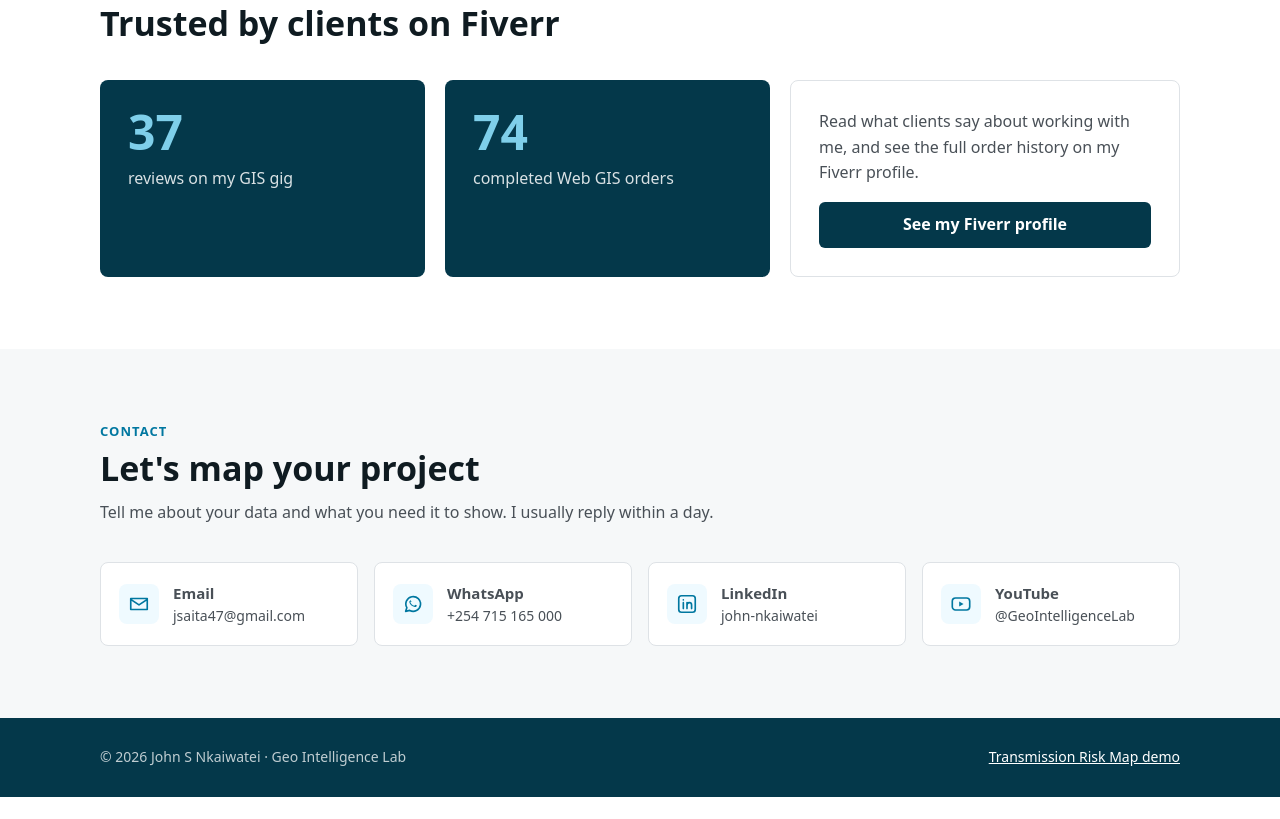
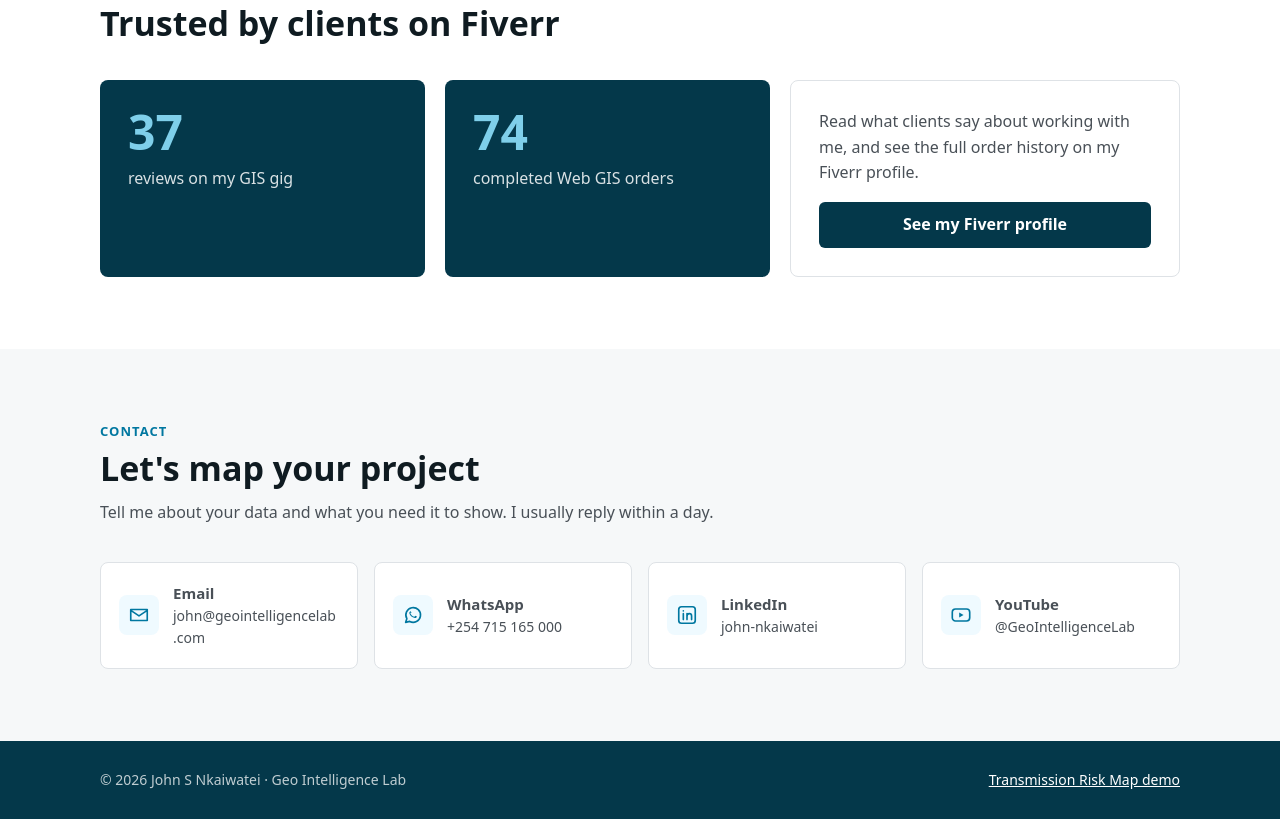
Before and after one commit to JohnSaita/johnsaita.github.io, a plain HTML site: page index.html in a window 1280 px wide. Shown: the part 3717-4536 px from the top of the page. Before the commit the page ends 4514 px from the top, so only its background shows below. Drawn offline with Linux system fonts and the light colour scheme.

Commit message:
update mail contact

```diff
--- a/index.html
+++ b/index.html
@@ -401,9 +401,9 @@
       <p class="section-lead">Tell me about your data and what you need it to show. I usually reply within a day.</p>
 
       <div class="contact-grid">
-        <a class="contact" href="mailto:jsaita47@gmail.com">
+        <a class="contact" href="mailto:john@geointelligencelab.com">
           <svg viewBox="0 0 24 24" aria-hidden="true"><path d="M3 6h18v12H3z M3 7l9 6 9-6" fill="none" stroke="currentColor" stroke-width="1.8" stroke-linejoin="round"/></svg>
-          <span><b>Email</b><span>jsaita47@gmail.com</span></span>
+          <span><b>Email</b><span>john@geointelligencelab.com</span></span>
         </a>
         <a class="contact" href="https://wa.me/254715165000" target="_blank" rel="noopener">
           <svg viewBox="0 0 24 24" aria-hidden="true"><path d="M4 20l1.3-4A8 8 0 1 1 8.4 19z" fill="none" stroke="currentColor" stroke-width="1.8" stroke-linejoin="round"/><path d="M9 9.5c.4 2 2.1 3.7 4.5 4.5l1-1.2 1.8.8c-.3 1.2-1.2 1.8-2.3 1.6C10.7 14.7 8.5 12.5 8 10.2c-.2-1.1.5-2 1.6-2.3l.8 1.8z" fill="currentColor"/></svg>
```
